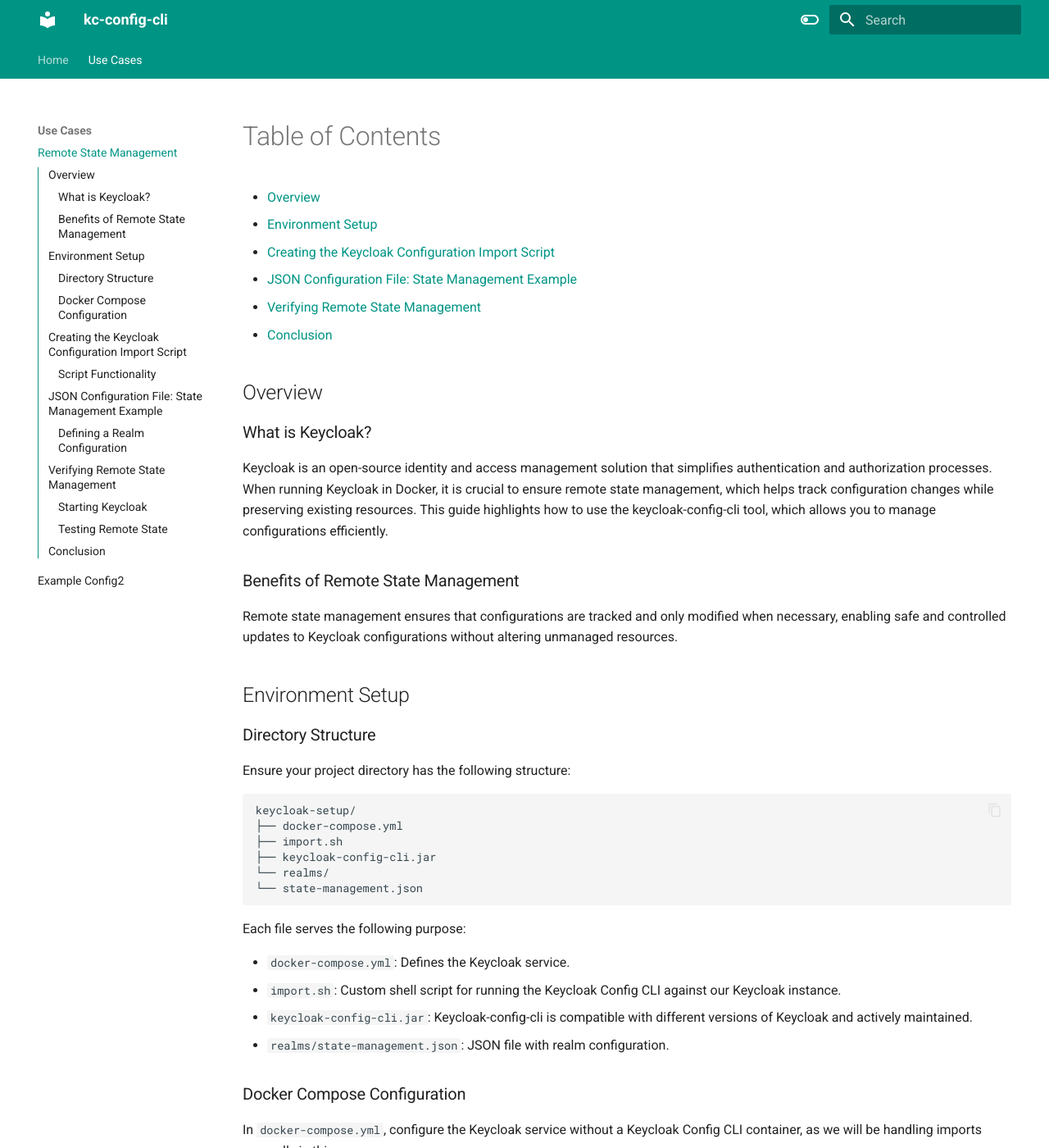
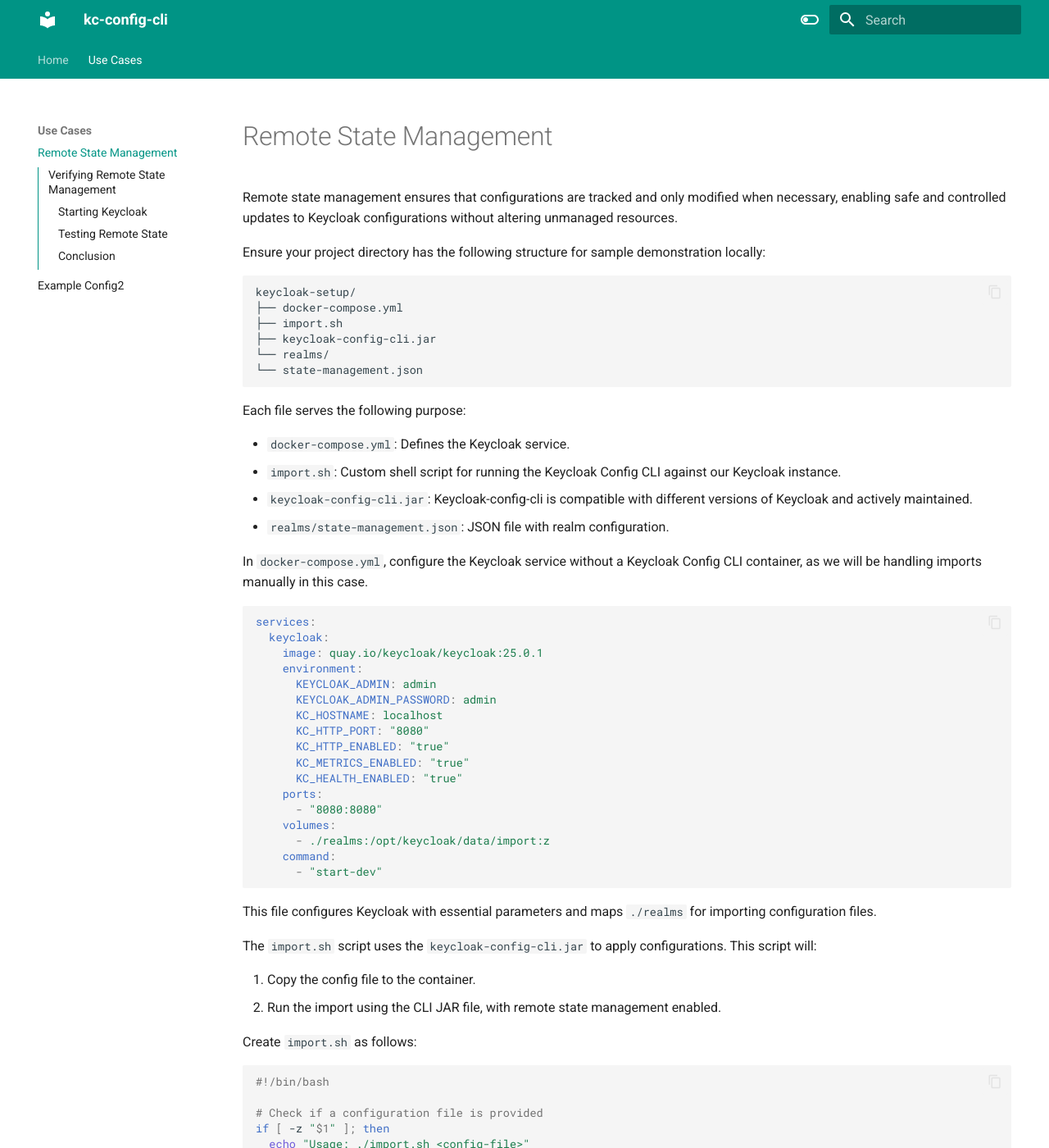
Before and after one commit to adorsys/keycloak-config-cli, an MkDocs documentation site: the page built from docs/config/remote-state-management.md, in a window 1280 px wide and 1400 px high. Shown: the whole window at 82% size. Built offline with MkDocs 1.6.1 and Material for MkDocs 9.7.7, drawn with Linux system fonts in a browser that asks for light colours; some of the changed text lies outside the part shown.

Commit message:
Add a documentation for remote-state-management.

````diff
--- a/docs/config/remote-state-management.md
+++ b/docs/config/remote-state-management.md
@@ -1,27 +1,8 @@
-# Table of Contents
-
-- [Overview](#overview)
-- [Environment Setup](#environment-setup)
-- [Creating the Keycloak Configuration Import Script](#creating-the-keycloak-configuration-import-script)
-- [JSON Configuration File: State Management Example](#json-configuration-file-state-management-example)
-- [Verifying Remote State Management](#verifying-remote-state-management)
-- [Conclusion](#conclusion)
-
-## Overview
-
-### What is Keycloak?
-
-Keycloak is an open-source identity and access management solution that simplifies authentication and authorization processes. When running Keycloak in Docker, it is crucial to ensure remote state management, which helps track configuration changes while preserving existing resources. This guide highlights how to use the keycloak-config-cli tool, which allows you to manage configurations efficiently.
-
-### Benefits of Remote State Management
+# Remote State Management
 
 Remote state management ensures that configurations are tracked and only modified when necessary, enabling safe and controlled updates to Keycloak configurations without altering unmanaged resources.
 
-## Environment Setup
-
-### Directory Structure
-
-Ensure your project directory has the following structure:
+Ensure your project directory has the following structure for sample demonstration locally:
 
 ```plaintext
 keycloak-setup/
@@ -39,7 +20,6 @@
 - `keycloak-config-cli.jar`: Keycloak-config-cli is compatible with different versions of Keycloak and actively maintained.
 - `realms/state-management.json`: JSON file with realm configuration.
 
-### Docker Compose Configuration
 
 In `docker-compose.yml`, configure the Keycloak service without a Keycloak Config CLI container, as we will be handling imports manually in this case.
 
@@ -65,14 +45,12 @@
 
 This file configures Keycloak with essential parameters and maps `./realms` for importing configuration files.
 
-## Creating the Keycloak Configuration Import Script
 
 The `import.sh` script uses the `keycloak-config-cli.jar` to apply configurations. This script will:
 
 1. Copy the config file to the container.
 2. Run the import using the CLI JAR file, with remote state management enabled.
 
-### Script Functionality
 
 Create `import.sh` as follows:
 
@@ -99,11 +77,9 @@
 echo "Import of $CONFIG_FILE with remote-state enabled is complete."
 ```
 
-## JSON Configuration File: State Management Example
 
 Create `state-management.json` under `realms/`, which defines a Keycloak realm, clients, and roles.
 
-### Defining a Realm Configuration
 
 Define the realm, clients, roles, and scope mappings for demonstration:
 
@@ -164,7 +140,7 @@
 
 Manually create a dedicated client to test remote state management.
 
-##  Conclusion
+###  Conclusion
 
 In this guide, we covered the basics of setting up Keycloak with Docker, creating an import script for configuration, and enabling remote state management using `keycloak-config-cli`.
 
````
